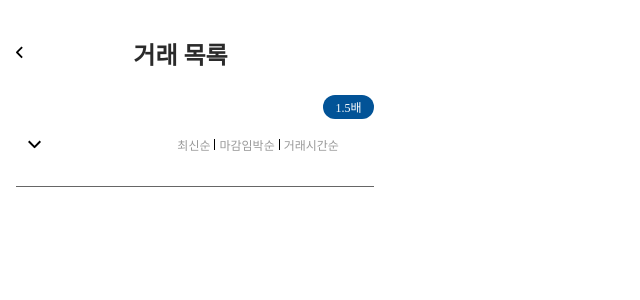
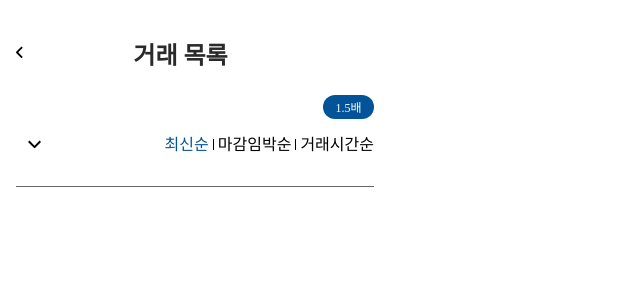
Before and after one commit to LikeLion-at-DGU/2025-simba-5-Tickitaka, a Django app: page /posts/post_list in a window 1280 px wide. Shown: the top 300 px of the page, without its empty margins (0-640 px from the left). Run offline with Django 5.2, Linux system fonts and the light colour scheme; a user stored in the database is signed in; tables that the repository leaves empty hold one stand-in row (values such as "Sample post").

Commit message:
Feat:post_list 카테고리 버튼 수정

```diff
--- a/posts/templates/posts/post_list.html
+++ b/posts/templates/posts/post_list.html
@@ -30,18 +30,19 @@
                         </svg>
                     </div>
                     <div id="buildingDropdown_sy" class="dropdown-content_sy">
-                        {% for building in building %}
-                        <div onclick="selectBuilding('{{ post.building }}')">{{ post.building }}</div>
+                        {% for b in buildings %}
+                            <div onclick="selectBuilding('{{ b.id }}')">{{ b.name }}</div>
                         {% endfor %}
                     </div>
                 </div>
                 <div class="list-category_sy">
-                    <p class="latest-category_sy">최신순</p>
+                    <a href="?sort=latest" class="latest-category_sy {% if selected_sort == 'latest' %}active{% endif %}">최신순</a>
                     <div class="category-line_sy"></div>
-                    <p class="deadline-category_sy">마감임박순</p>
+                    <a href="?sort=deadline" class="deadline-category_sy {% if selected_sort == 'deadline' %}active{% endif %}">마감임박순</a>
                     <div class="category-line_sy"></div>
-                    <p class="transaction-category_sy">거래시간순</p>
+                    <a href="?sort=amounts" class="transaction-category_sy {% if selected_sort == 'amounts' %}active{% endif %}">거래시간순</a>
                 </div>
+
             </div>
             <div class="header-line"></div>
         </div>
--- a/project/static/css/post_list.css
+++ b/project/static/css/post_list.css
@@ -62,8 +62,8 @@
 .post-list-navbar_sy {
     display: flex;
     align-items: center;
-    gap: 124px;
     align-self: stretch;
+    justify-content: space-between;
 }
 
 .dropdown_sy {
@@ -121,6 +121,10 @@
     display: flex;
     align-items: center;
     gap:4px;
+}
+
+.list-category_sy a.active {
+    color: #025397;
 }
 
 .list-category_sy p {
```
